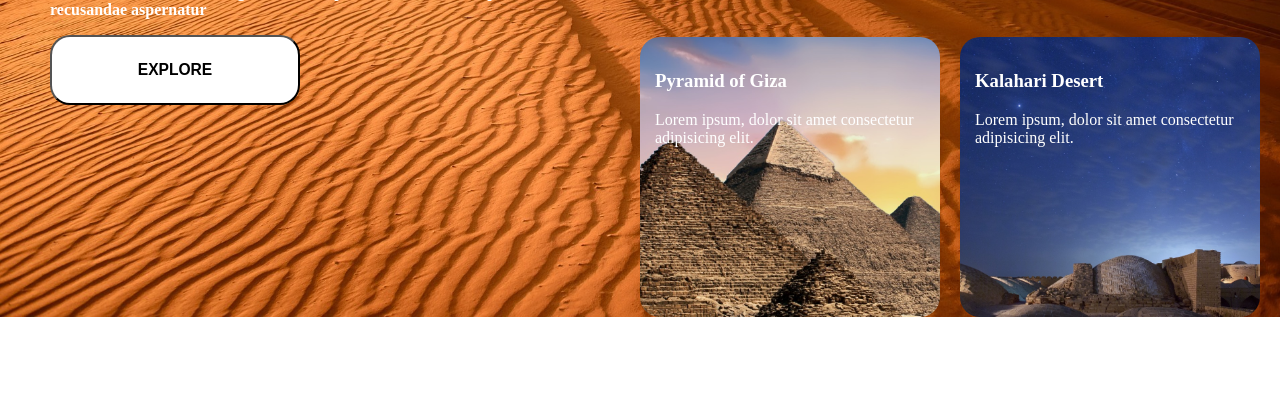
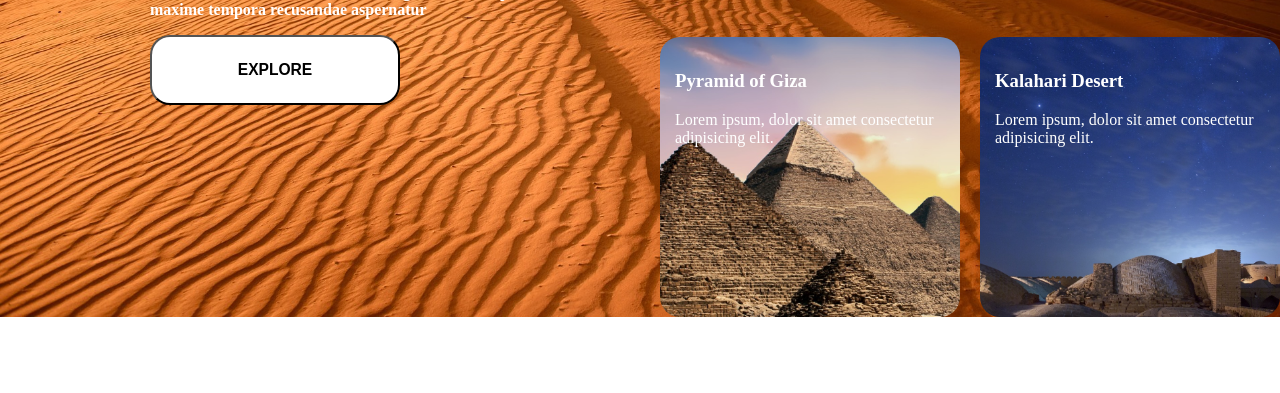
Before and after one commit to 8624060987/css_responsive, a plain HTML site: page index.html in a window 1280 px wide. Shown: the part 407-800 px from the top of the page. Drawn offline with Linux system fonts and the light colour scheme.

Commit message:
Update handson6.css

```diff
--- a/handson6.css
+++ b/handson6.css
@@ -53,6 +53,7 @@ ul li{
     left: 200px;
     right: 200px;
     /* margin:auto; */
+    padding-left:100px;
 }
 .sahara{
 
```
